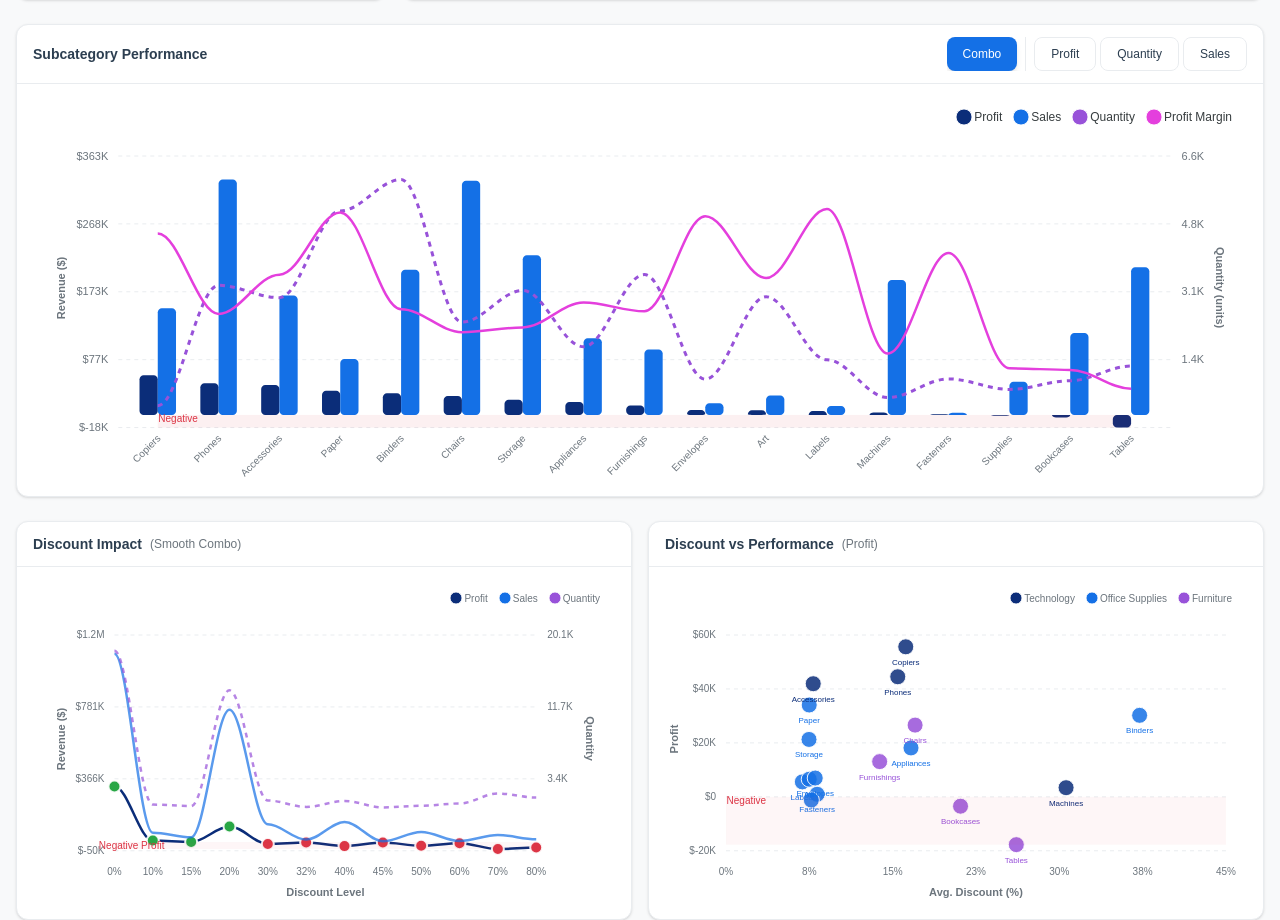
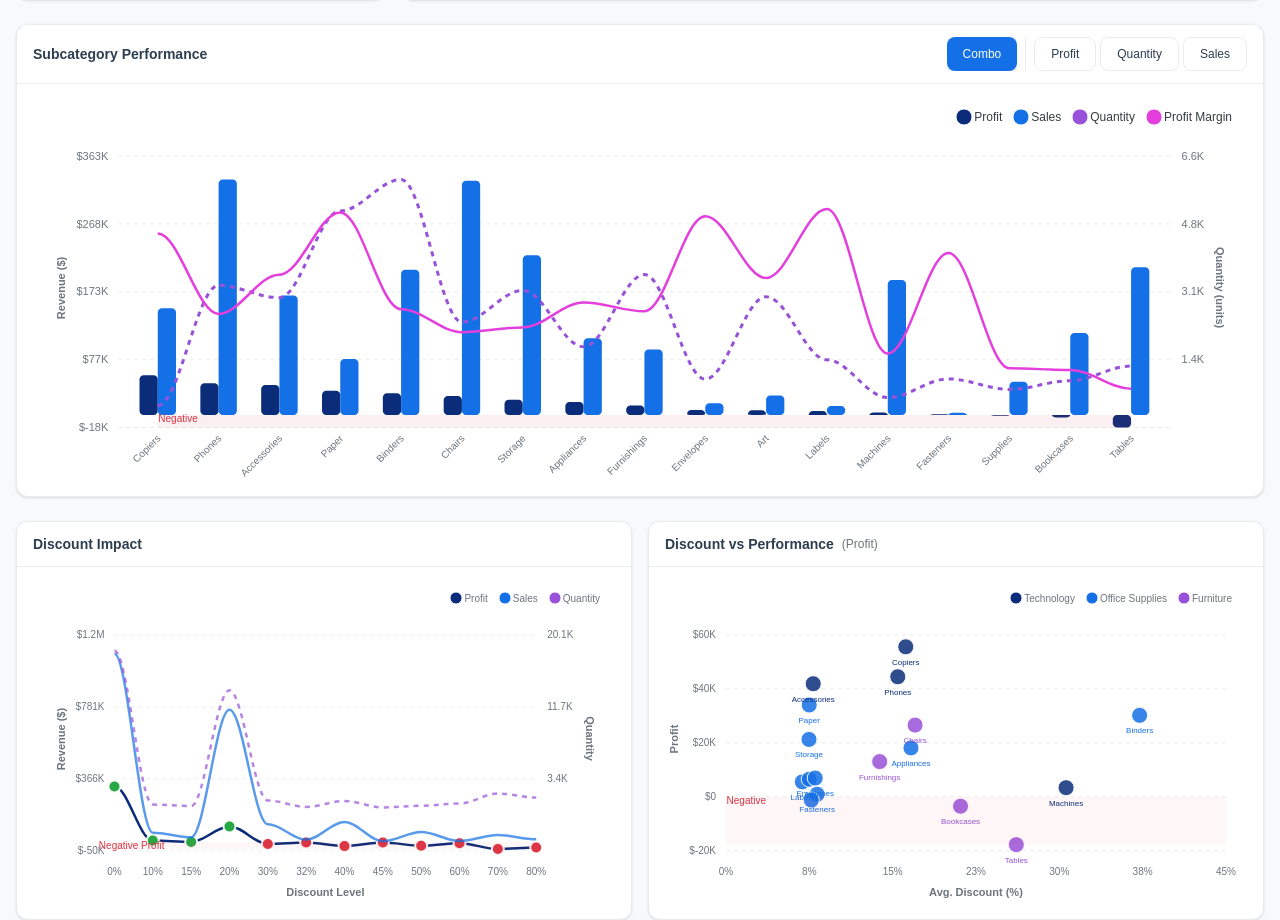
Before and after one commit to Otachiking/mindle-dannaga, a Next.js app: page / in a window 1280 px wide. Shown: the part 1078-1998 px from the top of the page. Built offline with nearby package versions, Linux system fonts and the light colour scheme.

Commit message:
fix: horizontal scroll with min-width for cramped charts (SubcategoryCombo, DiscountImpact)

```diff
--- a/components/DiscountAnalysis.tsx
+++ b/components/DiscountAnalysis.tsx
@@ -378,6 +378,12 @@ const DiscountAnalysis: React.FC<DiscountAnalysisProps> = ({ data, metric }) =>
     tooltip: {
       shared: false,
       intersect: true,
+      fixed: {
+        enabled: true,
+        position: 'topRight',
+        offsetX: 0,
+        offsetY: 0,           // adjust vertical offset
+      },
       custom: function({ seriesIndex, dataPointIndex, w }: { seriesIndex: number; dataPointIndex: number; w: { config: { series: { name: string; data: { x: number; y: number; subcategory: string; profit: number; minDiscount: number; maxDiscount: number; modeDiscount: number }[] }[] } } }) {
         const point = w.config.series[seriesIndex].data[dataPointIndex];
         const cat = w.config.series[seriesIndex].name;
@@ -390,10 +396,9 @@ const DiscountAnalysis: React.FC<DiscountAnalysisProps> = ({ data, metric }) =>
             <span style="color:rgba(255,255,255,0.7);">${cat}</span>
           </div>
           <div style="margin-bottom:4px;"><span style="color:${profitColor};">●</span> Profit: ${formatFullValue(point.profit, 'profit')}</div>
-          <div>${METRIC_LABELS[metric]}: ${formatFullValue(point.y, metric)}</div>
           <div style="margin-top:6px;padding-top:4px;border-top:1px solid rgba(255,255,255,0.2);font-size:11px;">
             <div>Avg. Discount: ${point.x.toFixed(1)}%</div>
-            <div>Min Discount: ${(point.minDiscount * 100).toFixed(0)}%</div>
+            <!-- <div>Min Discount: ${(point.minDiscount * 100).toFixed(0)}%</div> -->
             <div>Max Discount: ${(point.maxDiscount * 100).toFixed(0)}%</div>
             <div>Mode Discount: ${(point.modeDiscount * 100).toFixed(0)}%</div>
           </div>
@@ -424,8 +429,9 @@ const DiscountAnalysis: React.FC<DiscountAnalysisProps> = ({ data, metric }) =>
 
   return (
     <div className="grid grid-cols-1 lg:grid-cols-2 gap-4">
-      <Card title="Discount Impact" titleExtra={<span className="text-xs font-normal text-[#6c757d]">(Smooth Combo)</span>}>
-        <div className="h-[320px]">
+      <Card title="Discount Impact">
+        <div className="h-[320px] overflow-x-auto">
+          <div className="min-w-[500px] h-full">
             <Chart
               key={`discount-combo-${discountLineData.length}`}
               options={comboChartOptions}
@@ -433,6 +439,7 @@ const DiscountAnalysis: React.FC<DiscountAnalysisProps> = ({ data, metric }) =>
               type="line"
               height="100%"
             />
+          </div>
         </div>
       </Card>
       <Card title="Discount vs Performance" titleExtra={scatterMetricIndicator}>
--- a/components/SubcategoryCombo.tsx
+++ b/components/SubcategoryCombo.tsx
@@ -366,7 +366,8 @@ const SubcategoryCombo: React.FC<SubcategoryComboProps> = ({ data, metric }) =>
       className="mb-6"
       headerRight={modeButtons}
     >
-      <div className="h-[380px]">
+      <div className="h-[380px] overflow-x-auto">
+        <div className="min-w-[700px] h-full">
           <Chart
             key={chartMode}
             options={chartOptions}
@@ -375,6 +376,7 @@ const SubcategoryCombo: React.FC<SubcategoryComboProps> = ({ data, metric }) =>
             height="100%"
           />
         </div>
+      </div>
     </Card>
   );
 };
```
Lines whose indentation alone changed are shown as unchanged.
